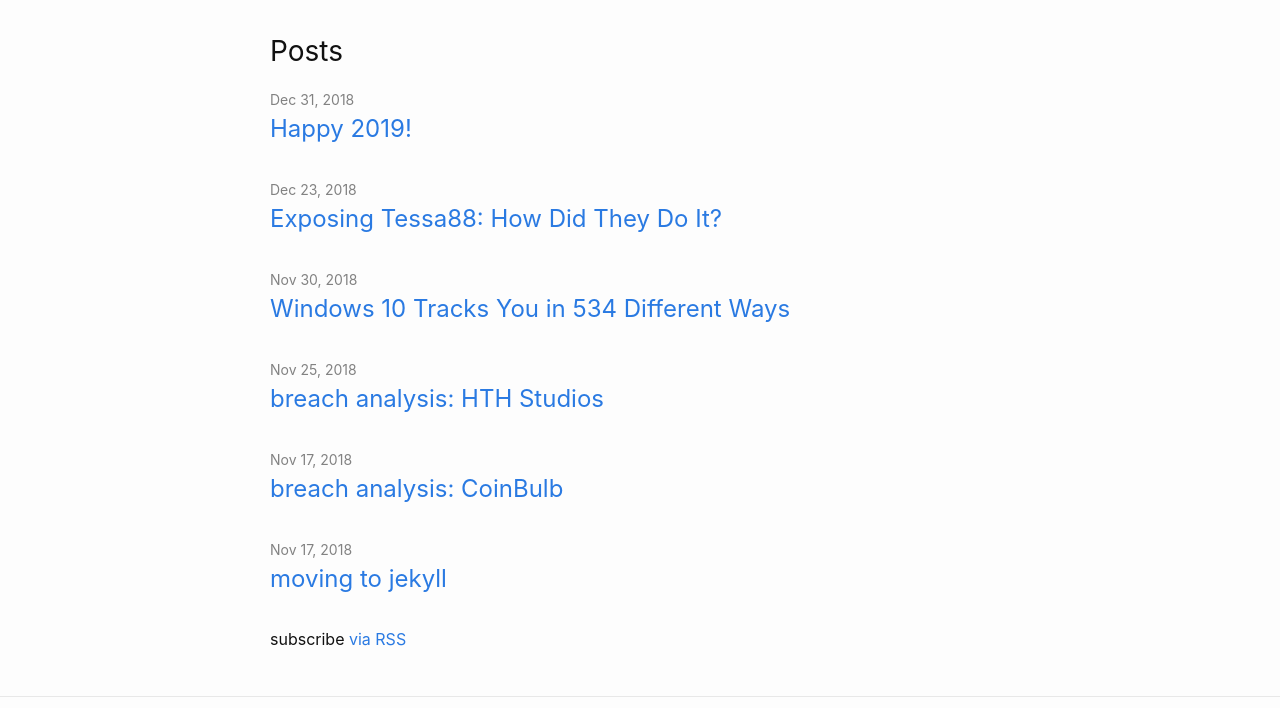
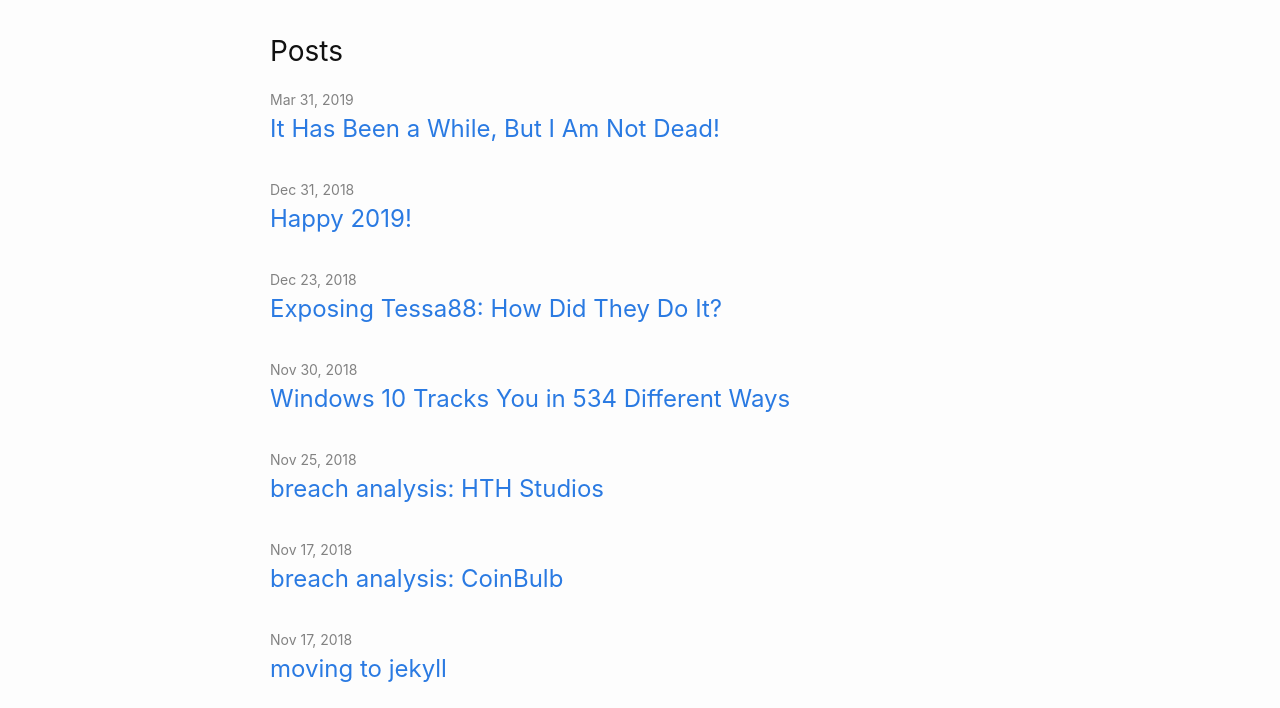
Before and after one commit to datahoarding/datahoarding.github.io, a plain HTML site: page index.html in a window 1280 px wide. Shown: the part 62-770 px from the top of the page. Drawn offline with Linux system fonts and the light colour scheme.

Commit message:
Update index.html

```diff
--- a/index.html
+++ b/index.html
@@ -13,7 +13,7 @@
 <meta property="og:url" content="https://datahoarding.github.io/" />
 <meta property="og:site_name" content="an anonymous data enthusiast" />
 <script type="application/ld+json">
-{"name":"an anonymous data enthusiast","description":"data breaches, digital security and more.","@type":"WebSite","url":"https://datahoarding.github.io/","headline":"an anonymous data enthusiast","@context":"http://schema.org"}</script>
+{"headline":"an anonymous data enthusiast","@type":"WebSite","url":"https://datahoarding.github.io/","name":"an anonymous data enthusiast","description":"data breaches, digital security and more.","@context":"http://schema.org"}</script>
 <!-- End Jekyll SEO tag -->
 <link rel="stylesheet" href="/assets/main.css"><link type="application/atom+xml" rel="alternate" href="https://datahoarding.github.io/feed.xml" title="an anonymous data enthusiast" /></head>
 <body><header class="site-header" role="banner">
@@ -35,7 +35,12 @@
       <div class="wrapper">
         <div class="home">
 <h2 class="post-list-heading">Posts</h2>
-    <ul class="post-list"><li><span class="post-meta">Dec 31, 2018</span>
+    <ul class="post-list"><li><span class="post-meta">Mar 31, 2019</span>
+        <h3>
+          <a class="post-link" href="/2019/03/31/its-been-a-while.html">
+            It Has Been a While, But I Am Not Dead!
+          </a>
+        </h3></li><li><span class="post-meta">Dec 31, 2018</span>
         <h3>
           <a class="post-link" href="/2018/12/31/happy-new-year-2019.html">
             Happy 2019!
```
